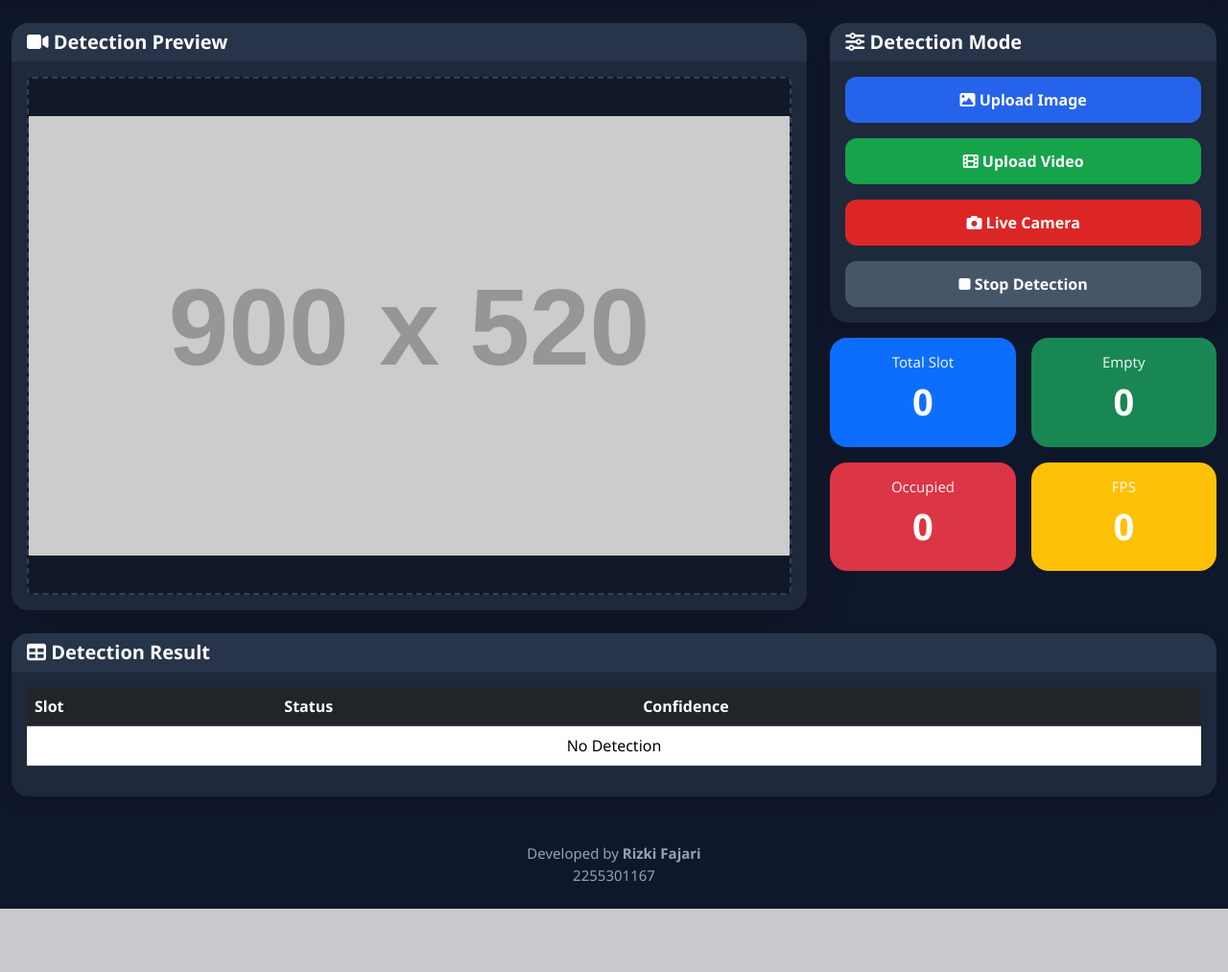
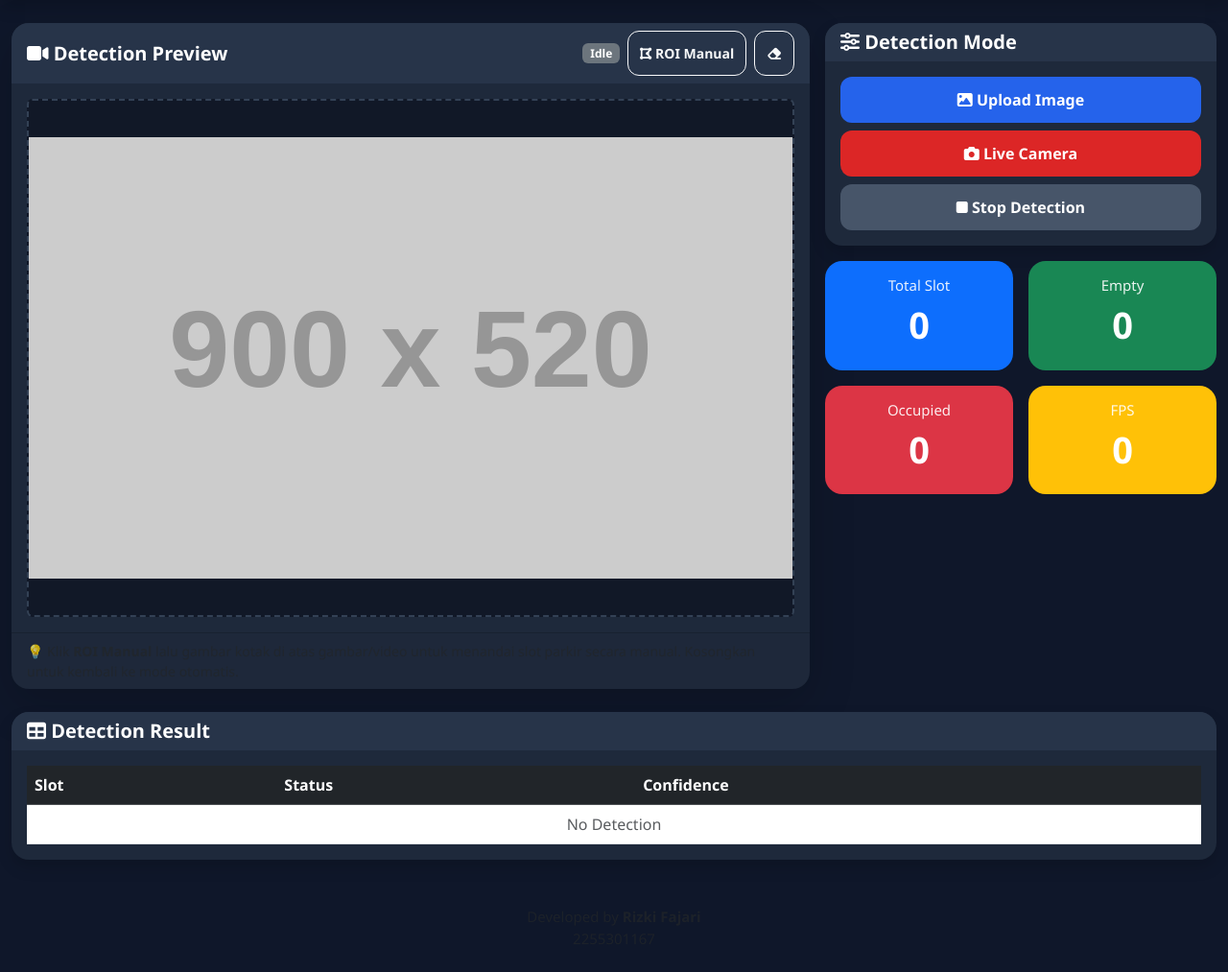
Before and after one commit to fajari22ti/uas_vision, a Flask app: page / in a window 1280 px wide. Shown: the part 76-1089 px from the top of the page at 96% size. Before the commit the page ends 1023 px from the top, so only its background shows below. Run offline with Flask 3, Linux system fonts and the light colour scheme; grey boxes labelled with a size stand in for pictures from a placeholder-image service; parts of the project's set-up code (start-up, migrations or seed data) failed here and were passed over; some libraries are stand-ins or nearby versions.

Commit message:
Update index.html

```diff
--- a/templates/index.html
+++ b/templates/index.html
@@ -1,332 +1,170 @@
 <!DOCTYPE html>
 <html lang="en">
 <head>
-
 <meta charset="UTF-8">
 <meta name="viewport" content="width=device-width, initial-scale=1">
-
 <title>Smart Parking Slot Detection</title>
-
 <link href="https://cdn.jsdelivr.net/npm/bootstrap@5.3.3/dist/css/bootstrap.min.css" rel="stylesheet">
-
 <link href="https://cdnjs.cloudflare.com/ajax/libs/font-awesome/6.6.0/css/all.min.css" rel="stylesheet">
-
 <link rel="stylesheet" href="{{ url_for('static', filename='style.css') }}">
-
 </head>
-
 <body>
 
 <nav class="navbar navbar-dark bg-dark shadow">
-
   <div class="container-fluid">
-
     <span class="navbar-brand">
-
       <i class="fa-solid fa-square-parking"></i>
-
       Smart Parking Slot Detection System
-
     </span>
-
-<span class="text-light">
-
-YOLOv11 Real-Time Monitoring
-
-</span>
-
+    <span class="text-light d-none d-md-inline">YOLOv11 Real-Time Monitoring</span>
   </div>
-
 </nav>
 
 <div class="container-fluid mt-4">
+  <div class="row g-3">
 
-<div class="row">
+    <!-- LEFT: Preview -->
+    <div class="col-lg-8">
+      <div class="card shadow-lg border-0">
+        <div class="card-header d-flex align-items-center justify-content-between flex-wrap gap-2">
+          <h5 class="mb-0"><i class="fa-solid fa-video"></i> Detection Preview</h5>
+          <div class="d-flex align-items-center gap-2">
+            <span class="badge bg-secondary" id="modeBadge">Idle</span>
+            <button class="btn btn-sm btn-outline-light" id="btnROIMode" title="Tambah bounding box manual">
+              <i class="fa-solid fa-draw-polygon"></i> ROI Manual
+            </button>
+            <button class="btn btn-sm btn-outline-light" id="btnROIReset" title="Hapus semua ROI manual">
+              <i class="fa-solid fa-eraser"></i>
+            </button>
+          </div>
+        </div>
+        <div class="card-body text-center position-relative" id="previewWrap">
+          <img id="preview" src="https://placehold.co/900x520/1e293b/ffffff?text=Waiting+for+Detection" class="img-fluid rounded" draggable="false">
+          <video id="liveVideo" class="img-fluid rounded d-none" autoplay playsinline muted></video>
+          <canvas id="roiCanvas" class="roi-canvas d-none"></canvas>
+          <canvas id="captureCanvas" class="d-none"></canvas>
+        </div>
+        <div class="card-footer small text-muted" id="roiHint">
+          💡 Klik <strong>ROI Manual</strong> lalu gambar kotak di atas gambar/video untuk menandai slot parkir secara manual. Kosongkan untuk kembali ke mode otomatis.
+        </div>
+      </div>
+    </div>
 
-<!-- LEFT -->
+    <!-- RIGHT: Controls -->
+    <div class="col-lg-4">
 
-<div class="col-lg-8">
+      <div class="card shadow border-0 mb-3">
+        <div class="card-header">
+          <h5 class="mb-0"><i class="fa-solid fa-sliders"></i> Detection Mode</h5>
+        </div>
+        <div class="card-body">
 
-<div class="card shadow-lg border-0">
+          <button class="btn btn-primary w-100 mb-2" id="btnImage">
+            <i class="fa-solid fa-image"></i> Upload Image
+          </button>
+          <input type="file" id="imageInput" accept="image/*" hidden>
 
-<div class="card-header">
+          <button class="btn btn-danger w-100 mb-2" id="btnCamera">
+            <i class="fa-solid fa-camera"></i> Live Camera
+          </button>
 
-<h5>
+          <!-- Camera source selector -->
+          <div id="cameraSelectWrap" class="mb-2 d-none">
+            <label class="form-label small text-muted mb-1">Sumber Kamera</label>
+            <select class="form-select form-select-sm" id="cameraSelect"></select>
+          </div>
 
-<i class="fa-solid fa-video"></i>
-
-Detection Preview
-
-</h5>
+          <button class="btn btn-secondary w-100" id="btnStop">
+            <i class="fa-solid fa-stop"></i> Stop Detection
+          </button>
 
         </div>
+      </div>
 
-<div class="card-body text-center">
-
-<img
-
-id="preview"
-
-src="https://placehold.co/900x520/1e293b/ffffff?text=Waiting+for+Detection"
-
-class="img-fluid rounded"
-
->
-
+      <!-- Statistics -->
+      <div class="row g-3">
+        <div class="col-6">
+          <div class="card stat-card bg-primary">
+            <div class="card-body">
+              <h6>Total Slot</h6>
+              <h2 id="totalSlot">0</h2>
+            </div>
+          </div>
+        </div>
+        <div class="col-6">
+          <div class="card stat-card bg-success">
+            <div class="card-body">
+              <h6>Empty</h6>
+              <h2 id="emptySlot">0</h2>
+            </div>
+          </div>
+        </div>
+        <div class="col-6">
+          <div class="card stat-card bg-danger">
+            <div class="card-body">
+              <h6>Occupied</h6>
+              <h2 id="occupiedSlot">0</h2>
+            </div>
+          </div>
+        </div>
+        <div class="col-6">
+          <div class="card stat-card bg-warning">
+            <div class="card-body">
+              <h6>FPS</h6>
+              <h2 id="fps">0</h2>
+            </div>
+          </div>
+        </div>
       </div>
 
     </div>
-
-</div>
-
-<!-- RIGHT -->
-
-<div class="col-lg-4">
-
-<div class="card shadow border-0 mb-3">
-
-<div class="card-header">
-
-<h5>
-
-<i class="fa-solid fa-sliders"></i>
-
-Detection Mode
-
-</h5>
-
-</div>
-
-<div class="card-body">
-
-<button class="btn btn-primary w-100 mb-3" id="btnImage">
-
-<i class="fa-solid fa-image"></i>
-
-Upload Image
-
-</button>
-
-<input type="file"
-
-id="imageInput"
-
-accept="image/*"
-
-hidden>
-
-<button class="btn btn-success w-100 mb-3"
-
-id="btnVideo">
-
-<i class="fa-solid fa-film"></i>
-
-Upload Video
-
-</button>
-
-<input type="file"
-
-id="videoInput"
-
-accept="video/*"
-
-hidden>
-
-<button class="btn btn-danger w-100 mb-3"
-
-id="btnCamera">
-
-<i class="fa-solid fa-camera"></i>
-
-Live Camera
-
-</button>
-
-<button class="btn btn-secondary w-100"
-
-id="btnStop">
-
-<i class="fa-solid fa-stop"></i>
-
-Stop Detection
-
-</button>
-
-</div>
-
-</div>
-
-<!-- Statistics -->
-
-<div class="row g-3">
-
-<div class="col-6">
-
-<div class="card stat-card bg-primary">
-
-<div class="card-body">
-
-<h6>Total Slot</h6>
-
-<h2 id="totalSlot">0</h2>
-
-</div>
-
-</div>
-
-</div>
-
-<div class="col-6">
-
-<div class="card stat-card bg-success">
-
-<div class="card-body">
-
-<h6>Empty</h6>
-
-<h2 id="emptySlot">0</h2>
-
-</div>
-
-</div>
-
-</div>
-
-<div class="col-6">
-
-<div class="card stat-card bg-danger">
-
-<div class="card-body">
-
-<h6>Occupied</h6>
-
-<h2 id="occupiedSlot">0</h2>
-
-</div>
-
-</div>
-
-</div>
-
-<div class="col-6">
-
-<div class="card stat-card bg-warning">
-
-<div class="card-body">
-
-<h6>FPS</h6>
-
-<h2 id="fps">0</h2>
-
-</div>
-
-</div>
-
-</div>
-
-</div>
-
-</div>
-
   </div>
 
   <!-- TABLE -->
-
-<div class="card shadow border-0 mt-4">
-
+  <div class="card shadow border-0 mt-4 mb-4">
     <div class="card-header">
-
-<h5>
-
-<i class="fa-solid fa-table"></i>
-
-Detection Result
-
-</h5>
-
+      <h5 class="mb-0"><i class="fa-solid fa-table"></i> Detection Result</h5>
     </div>
-
     <div class="card-body">
-
       <div class="table-responsive">
-
-<table class="table table-hover align-middle">
-
+        <table class="table table-hover align-middle mb-0">
           <thead class="table-dark">
-
             <tr>
-
               <th>Slot</th>
-
               <th>Status</th>
-
               <th>Confidence</th>
-
             </tr>
-
           </thead>
-
           <tbody id="resultTable">
-
-<tr>
-
-<td colspan="3"
-
-class="text-center">
-
-No Detection
-
-</td>
-
-</tr>
-
+            <tr><td colspan="3" class="text-center text-muted">No Detection</td></tr>
           </tbody>
-
         </table>
-
       </div>
-
     </div>
-
   </div>
-
 </div>
 
 <!-- Loading -->
-
-<div id="loadingOverlay">
-
+<div id="loadingOverlay" class="d-none">
   <div class="spinner-border text-light"></div>
-
-<h5 class="mt-3 text-light">
-
-Processing...
-
-</h5>
-
+  <h5 class="mt-3 text-light" id="loadingText">Processing...</h5>
 </div>
 
-<footer class="text-center mt-5 mb-4">
+<!-- Toast -->
+<div class="toast-container position-fixed bottom-0 end-0 p-3">
+  <div id="appToast" class="toast align-items-center border-0" role="alert">
+    <div class="d-flex">
+      <div class="toast-body" id="appToastBody">Pesan</div>
+      <button type="button" class="btn-close btn-close-white me-2 m-auto" data-bs-dismiss="toast"></button>
+    </div>
+  </div>
+</div>
 
-Developed by
-
-<strong>
-
-Rizki Fajari
-
-</strong>
-
-<br>
-
-2255301167
-
+<footer class="text-center mt-5 mb-4 text-muted">
+  Developed by <strong>Rizki Fajari</strong><br>2255301167
 </footer>
 
 <script src="https://cdn.jsdelivr.net/npm/bootstrap@5.3.3/dist/js/bootstrap.bundle.min.js"></script>
-
 <script src="{{ url_for('static', filename='script.js') }}"></script>
-
 </body>
-
 </html>
```
Lines whose indentation alone changed are shown as unchanged.
